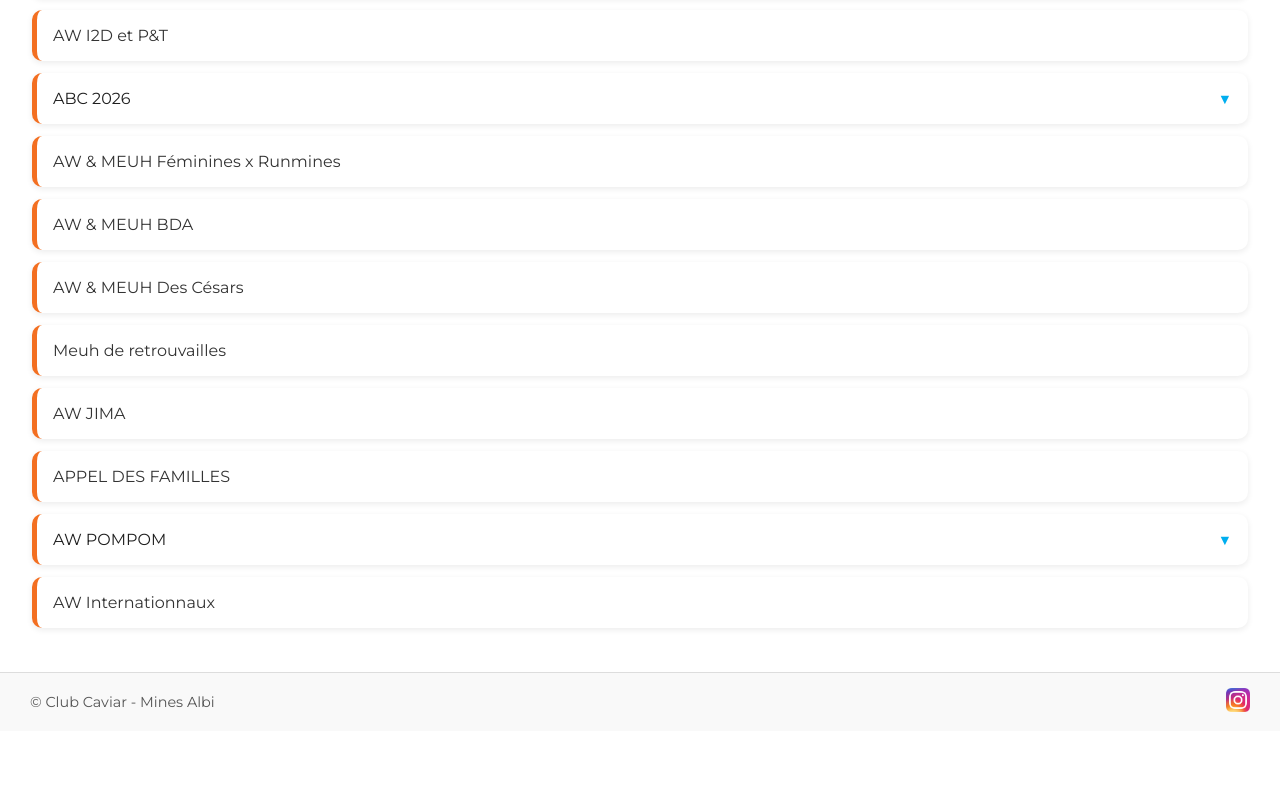
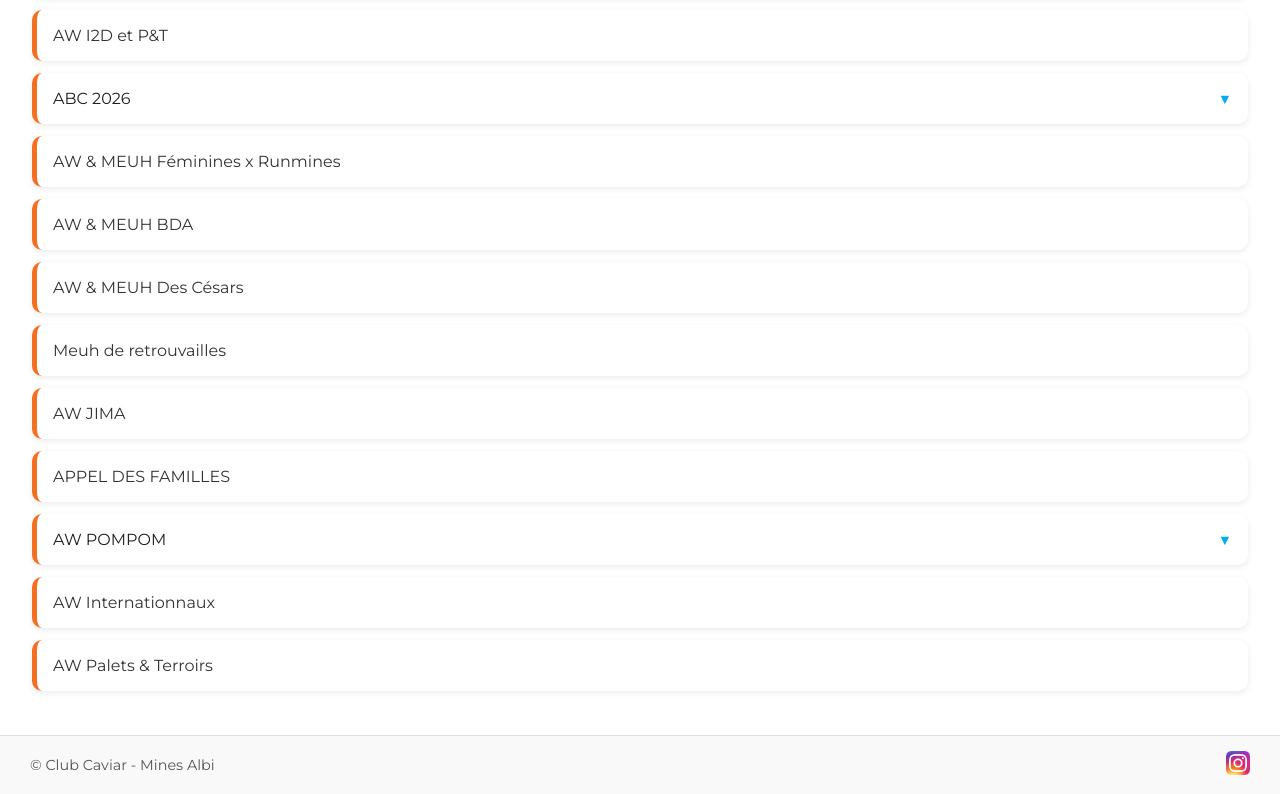
Before and after one commit to Caviar-site/Caviar, a plain HTML site: page galerie/galerie.html in a window 1280 px wide. Shown: the part 2769-3563 px from the top of the page. Before the commit the page ends 3500 px from the top, so only its background shows below. Drawn offline with Linux system fonts and the light colour scheme.

Commit message:
Update galerie.html

```diff
--- a/galerie/galerie.html
+++ b/galerie/galerie.html
@@ -495,6 +495,8 @@
 
      <div class="event"><a href="https://photos.app.goo.gl/WFwa98fMTotheUMo9" target="_blank">AW Internationnaux</a></div>
 
+     <div class="event"><a href="https://photos.app.goo.gl/f3MoCggo3suETE26A" target="_blank">AW Palets & Terroirs</a></div>
+
 
   </section>
 
```
